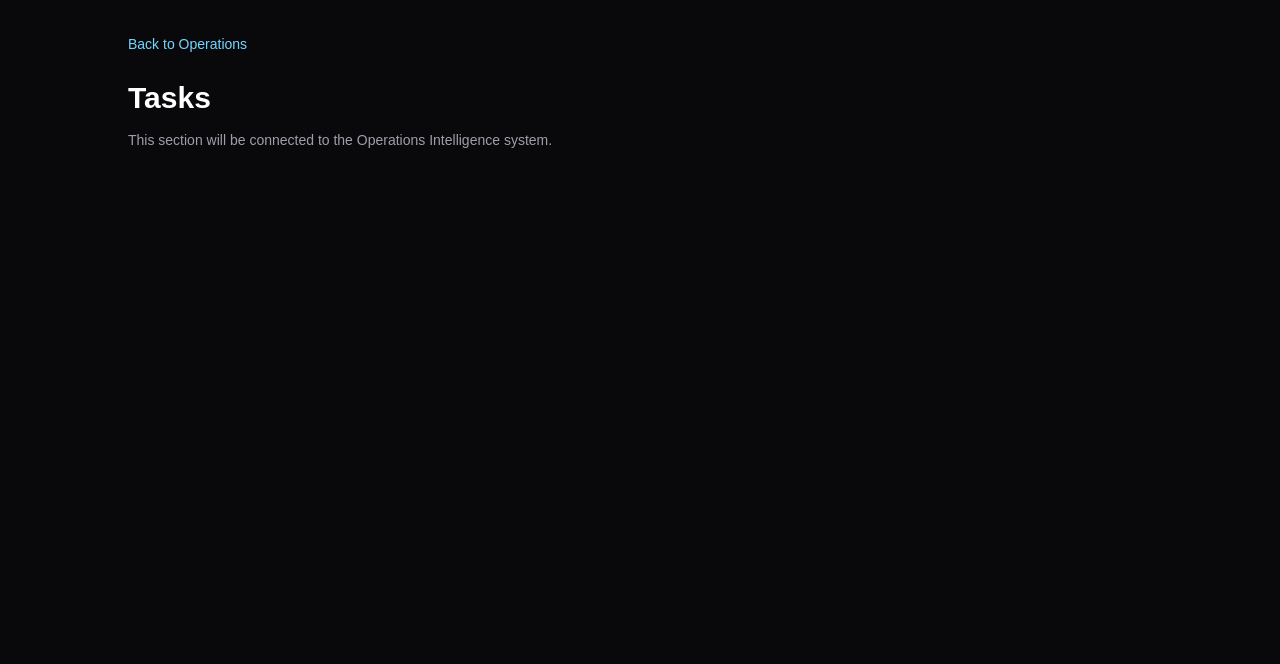
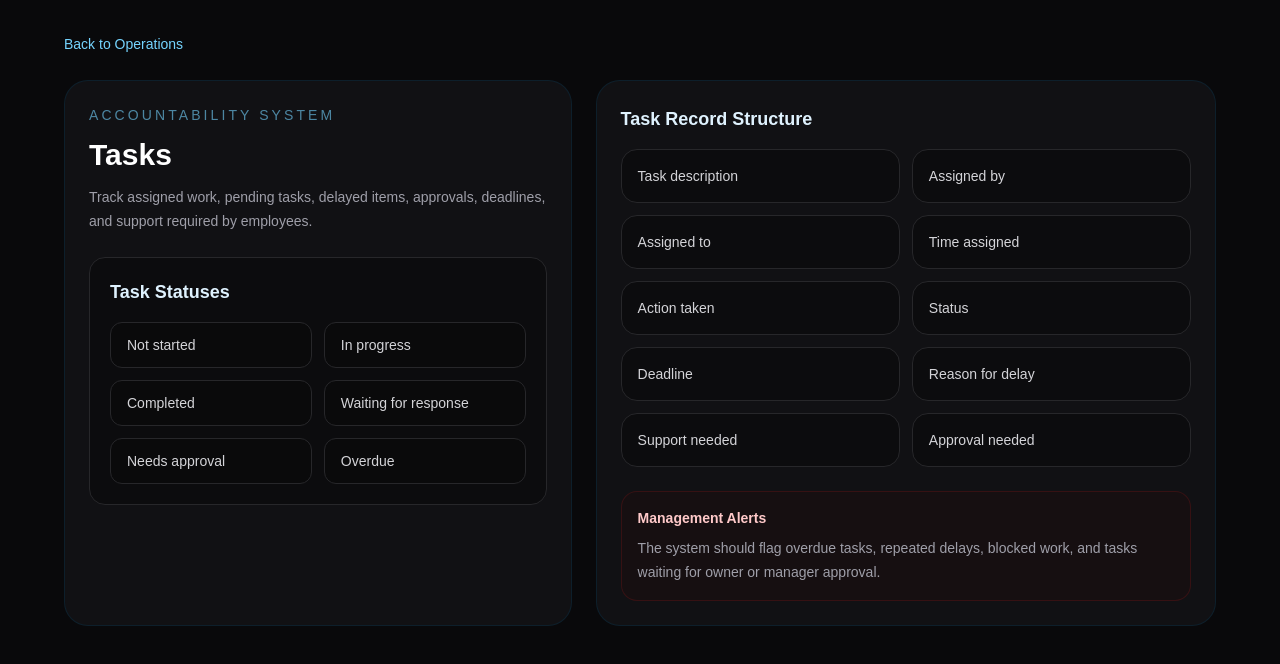
Before and after one commit to SirSebastian-ux/virtus.ai, a Next.js app: page /operations/tasks in a window 1280 px wide. Shown: the top 664 px of the page. Built offline with nearby package versions, Linux system fonts and the light colour scheme.

Commit message:
Add Operations Tasks interface

```diff
--- a/app/operations/tasks/page.js
+++ b/app/operations/tasks/page.js
@@ -1,18 +1,79 @@
 export default function OperationsTasksPage() {
+  const taskStatuses = [
+    "Not started",
+    "In progress",
+    "Completed",
+    "Waiting for response",
+    "Needs approval",
+    "Overdue",
+  ];
+
+  const taskFields = [
+    "Task description",
+    "Assigned by",
+    "Assigned to",
+    "Time assigned",
+    "Action taken",
+    "Status",
+    "Deadline",
+    "Reason for delay",
+    "Support needed",
+    "Approval needed",
+  ];
+
   return (
     <main className="min-h-screen bg-zinc-950 px-6 py-8 text-zinc-100">
-      <section className="mx-auto max-w-5xl">
+      <section className="mx-auto max-w-6xl">
         <a href="/operations" className="text-sm text-sky-300 hover:text-sky-200">
           Back to Operations
         </a>
 
-        <h1 className="mt-6 text-3xl font-semibold text-white">
-          Tasks
-        </h1>
+        <div className="mt-6 grid gap-6 lg:grid-cols-[0.9fr_1.1fr]">
+          <section className="rounded-3xl border border-sky-900/25 bg-zinc-900/60 p-6">
+            <p className="text-sm font-medium uppercase tracking-[0.22em] text-sky-300/60">
+              Accountability System
+            </p>
 
-        <p className="mt-3 text-sm leading-6 text-zinc-400">
-          This section will be connected to the Operations Intelligence system.
-        </p>
+            <h1 className="mt-3 text-3xl font-semibold text-white">Tasks</h1>
+
+            <p className="mt-3 text-sm leading-6 text-zinc-400">
+              Track assigned work, pending tasks, delayed items, approvals, deadlines,
+              and support required by employees.
+            </p>
+
+            <div className="mt-6 rounded-2xl border border-zinc-800 bg-zinc-950/60 p-5">
+              <h2 className="text-lg font-semibold text-sky-100">Task Statuses</h2>
+
+              <div className="mt-4 grid gap-3 sm:grid-cols-2">
+                {taskStatuses.map((status) => (
+                  <div key={status} className="rounded-xl border border-zinc-800 bg-zinc-950/70 px-4 py-3 text-sm text-zinc-300">
+                    {status}
+                  </div>
+                ))}
+              </div>
+            </div>
+          </section>
+
+          <section className="rounded-3xl border border-sky-900/25 bg-zinc-900/60 p-6">
+            <h2 className="text-lg font-semibold text-sky-100">Task Record Structure</h2>
+
+            <div className="mt-4 grid gap-3 md:grid-cols-2">
+              {taskFields.map((field) => (
+                <div key={field} className="rounded-2xl border border-zinc-800 bg-zinc-950/60 p-4">
+                  <p className="text-sm text-zinc-300">{field}</p>
+                </div>
+              ))}
+            </div>
+
+            <div className="mt-6 rounded-2xl border border-red-900/30 bg-red-950/10 p-4">
+              <h3 className="text-sm font-semibold text-red-200">Management Alerts</h3>
+              <p className="mt-2 text-sm leading-6 text-zinc-400">
+                The system should flag overdue tasks, repeated delays, blocked work,
+                and tasks waiting for owner or manager approval.
+              </p>
+            </div>
+          </section>
+        </div>
       </section>
     </main>
   );
```
